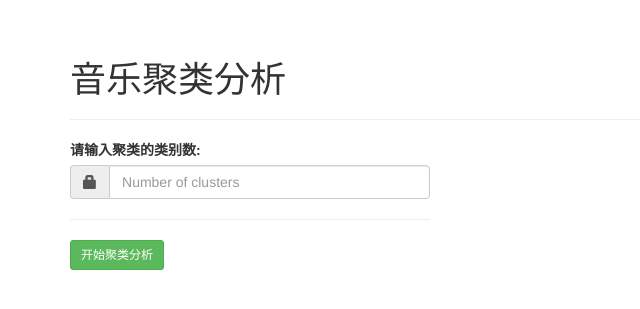
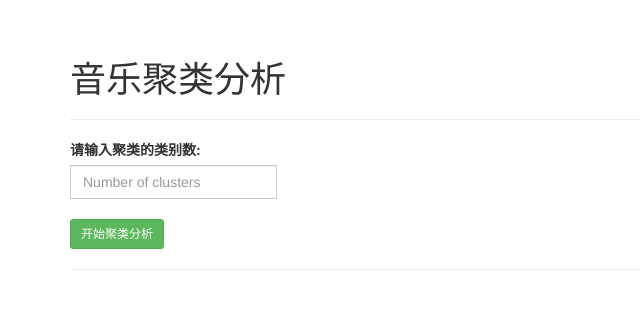
Before and after one commit to xietx1995/VoteForMusics, a Flask app: page /cluster in a window 1280 px wide. Shown: the part 52-361 px from the top of the page, without its empty margins (0-640 px from the left). Run offline with Flask 2, Linux system fonts and the light colour scheme; some libraries are stand-ins or nearby versions.

Commit message:
implement clustring algorithm

```diff
--- a/app.py
+++ b/app.py
@@ -157,11 +157,11 @@
     return render_template('info.html', musics=musics)
 
 
-@app.route('/cluster')
+@app.route('/cluster', methods=['GET', 'POST'])
 def cluster():
     if request.method == 'POST':
         # 构造查询语句
-        query_statement = 'SELECT * FROM ' + app.config['TABLE_NAME'] + ' LIMIT 10'
+        query_statement = 'SELECT * FROM ' + app.config['TABLE_NAME']
         # 连接数据库
         db = dt.connect_to_database(app.config['MYSQL_HOST'], app.config['MYSQL_USER'],
                                     app.config['MYSQL_PASSWD'], app.config['DB_MUSICS'])
@@ -170,7 +170,7 @@
         db.close()
 
         # 执行聚类算法
-        k = request.form.get('k')
+        k = int(request.form.get('k'))
         sentiments = mc.get_sentiments(musics)
         kmeans = mc.cluster_musics(list(sentiments), k)
 
@@ -178,12 +178,15 @@
         clusters = {}
         num_cluster = len(kmeans.cluster_centers_)
         for i in range(num_cluster):
-            cluster['%d' % i] = []
+            clusters['%d' % i] = []
 
         labels = kmeans.labels_.tolist()
-        for i in len(musics):
-            cluster[labels[i]].append(musics[i][1])
+        # print labels
+        for i in range(len(musics)):
+            music_info = [musics[i][1], musics[i][-1]]  # 歌名和播放地址
+            clusters['%d' % labels[i]].append(music_info)
 
+        # print clusters
         return render_template('cluster.html', clusters=clusters)
 
     return render_template('cluster.html')
--- a/templates/cluster.html
+++ b/templates/cluster.html
@@ -11,12 +11,22 @@
         <form method="post">
             <label for="inputs1">请输入聚类的类别数:</label>
             <div class="input-group" id="inputs1">
-                <span class="input-group-addon"><i class="glyphicon glyphicon-lock"></i></span>
-                <input id="password" type="password" class="form-control" name="k" placeholder="Number of clusters" required="required">
+                <input id="password" type="text" class="form-control" name="k" placeholder="Number of clusters" required="required">
             </div>
-            <hr/>
+            <br/>
             <input type="submit" class="btn btn-success btn-sm" value="开始聚类分析">
         </form>
     </div>
 </div>
+<hr/>
+{% for clt in clusters %}
+<div class="panel panel-primary">
+    <div class="panel-heading">Luster {{ clt }}</div>
+    <div class="panel-body">
+    {% for music in clusters[clt] %}
+        <a href="{{ music[1] }}" target="_blank" style="margin: 1px;" class="btn btn-default btn-sm">{{ music[0] }}</a>
+    {% endfor %}
+    </div>
+</div>
+{% endfor %}
 {% endblock %}
```
